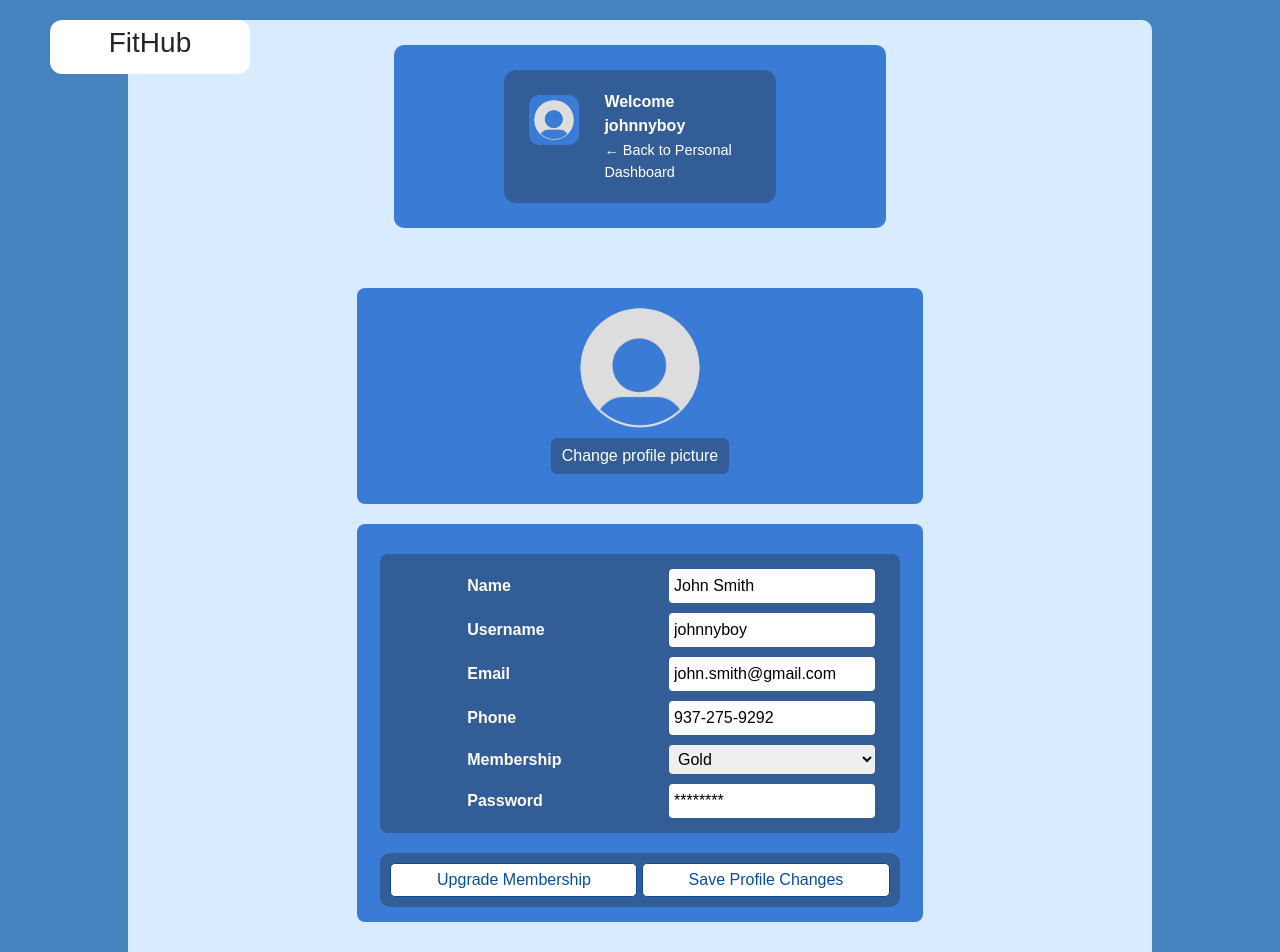
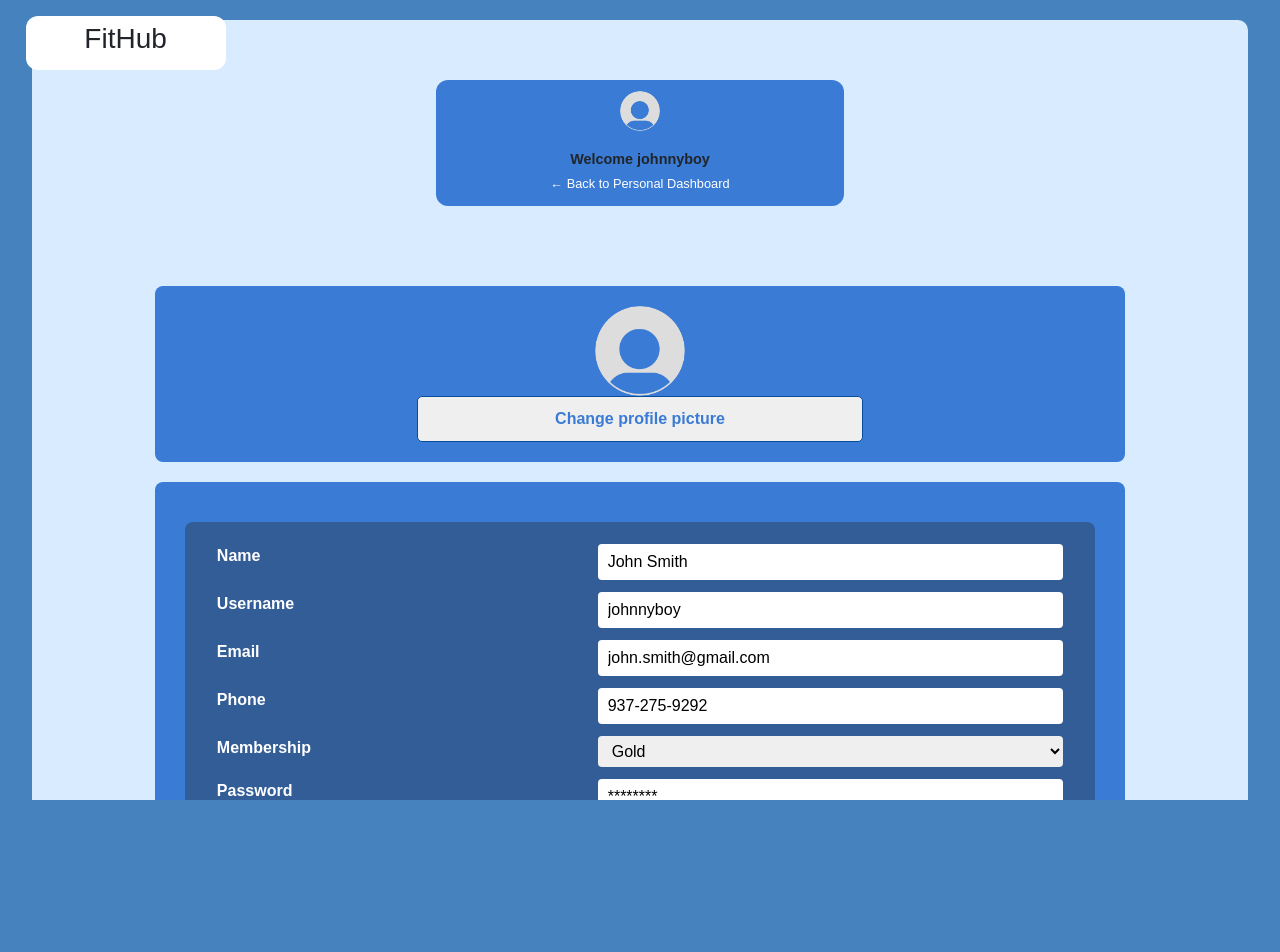
Before and after one commit to MukeshSabesan/FitHub-Personal-Dashboard---CPS714, a React (Vite) app: page /account-details in a window 1280 px wide. Shown: the top 952 px of the page. After the commit the page ends 800 px from the top, so only its background shows below. Built offline with nearby package versions, Linux system fonts and the light colour scheme.

Commit message:
adjust Member Dashboard and Profile Editor with new functionality

```diff
--- a/src/App.css
+++ b/src/App.css
@@ -1,150 +1,147 @@
-/* Make sure the background fills the full screen */
+/* Allow natural page scaling */
+html, body, #root {
+  height: 100%;
+  margin: 0;
+  padding: 0;
+  overflow-x: hidden;
+  background-color: #4682be;
+  font-family: Arial, sans-serif;
+}
 
-.upcoming-container {
-  position: absolute;
-  bottom: 95px;
-  left: 16px;
-  z-index: 1000;
+/* ------------------- GENERAL RESPONSIVE CARD STYLE ------------------- */
+.card-box {
   background: white;
   padding: 16px;
   border-radius: 12px;
-  width: 500px;
-  box-shadow: 0 4px 12px rgba(0, 0, 0, 0.1);
+  box-shadow: 0 4px 12px rgba(0,0,0,0.1);
 }
 
-.fithub-logo{
+/* ------------------- LOGO (TOP LEFT) ------------------- */
+.fithub-logo {
   position: fixed;
-  top: 20px;
-  left: 50px;
+  top: 2vh;
+  left: 2vw;
+
+  width: 18vw;
+  min-width: 120px;
+  max-width: 200px;
+
+  display: flex;
+  align-items: center;
+  justify-content: center;
+  padding: 6px;
+  gap: 10px;
+
+  background: white;
+  border-radius: 12px;
+  z-index: 1000;
+}
+
+/* ------------------- USER ACCOUNT CARD (TOP RIGHT) ------------------- */
+.useraccount-container {
+  position: fixed;
+  top: 2vh;
+  right: 2vw;
+
+  width: 22vw;
+  min-width: 200px;
+  max-width: 300px;
+
+  display: flex;
+  align-items: center;
+  padding: 12px 20px;
+
+  background: white;
+  border-radius: 12px;
+  box-shadow: 0 4px 12px rgba(0,0,0,0.1);
+  z-index: 1000;
+}
+
+/* Username details layout */
+.user-card { display: flex; align-items: start; gap: 20px; }
+.user-info { display: flex; flex-direction: column; }
+.main-page-username { padding-left:10; margin: 0; font-size: 1rem; font-weight: 600; }
+.details { background-color: white; color: #007bff; font-size: 0.9rem; margin-top: 2px; cursor: pointer;  border: none;}
+.details:hover { text-decoration: underline; }
+
+/* ------------------- UPCOMING CLASSES (BOTTOM LEFT) ------------------- */
+.upcoming-container {
+  position: fixed;
+  bottom: 5vh;
+  left: 2vw;
+
+  width: 35vw;
+  min-width: 250px;
+  max-width: 450px;
+
+  background: white;
+  padding: 16px;
+  border-radius: 12px;
+  box-shadow: 0 4px 12px rgba(0,0,0,0.1);
+  z-index: 1000;
+}
+
+/* Scrollable class list only when needed */
+.classes-list-container {
+  max-height: 40vh;
+  overflow-y: auto;
+  padding-right: 8px;
+  align-items: center;
+}
+.classes-list-container::-webkit-scrollbar { width: 8px; }
+.classes-list-container::-webkit-scrollbar-thumb {
+  background: #3a7bd5;
+  border-radius: 4px;
+}
+
+/* ------------------- GOALS PANEL (BOTTOM RIGHT) ------------------- */
+.goals-container {
+  position: fixed;
+  bottom: 5vh;
+  right: 2vw;
+
+  width: 45vw;
+  min-width: 300px;
+  max-width: 600px;
+  height: 55vh;
+
+  background: white;
+  padding: 16px;
+  border-radius: 12px;
+  box-shadow: 0 4px 12px rgba(0,0,0,0.1);
   z-index: 1000;
 
-  background: white;
-  padding: 6px;
-  border-radius: 12px;
-  width: 200px;
-  height: auto;
-  gap: 20px;
+  display: flex;
+  flex-direction: column;
+}
 
+/* Goals scrollable list */
+.goals-list-container {
+  flex: 1;
+  overflow-y: auto;
+  margin-top: 10px;
+  padding-right: 8px;
+}
+.goals-list-container::-webkit-scrollbar { width: 8px; }
+.goals-list-container::-webkit-scrollbar-thumb {
+  background: #3a7bd5;
+  border-radius: 4px;
+}
+
+.usage-btn-wrapper {
+  width: 100%;
   display: flex;
-  align-items: center; /* center content vertically */
-  justify-content: center;
+  justify-content: center;   /* centers the button */
+  margin-top: 20px;          /* spacing below membership details */
 }
 
 
-.goals-container {
-  position: fixed;
-  bottom: 170px;
-  right: 70px;
-  z-index: 1000;
-  background: white;
-  padding: 16px;
-  border-radius: 12px;
-  width: 1000px;
-  height: 500px;
-  box-shadow: 0 4px 12px rgba(0, 0, 0, 0.1);
-}
-
-/* Main fixed container */
-.useraccount-container {
-  position: fixed;
-  top: 20px;
-  right: 50px;
-  z-index: 1000;
-
-  background: white;
-  padding: 12px 20px;
-  border-radius: 12px;
-  width: 300px;
-  height: auto;
-  gap: 20px;
-
-  box-shadow: 0 4px 12px rgba(0, 0, 0, 0.1);
-
-  display: flex;
-  align-items: center; /* center content vertically */
-  justify-content: baseline;
-}
-
-/* Inner card for content layout */
-.user-card {
-  display: flex;
-  align-items: start;
-  gap: 30px;
-  width: 100%;
-  background: none;
-  border: none;
-  box-shadow: none;
-}
-
-/* Stack username above details */
-.user-info {
-  display: flex;
-  flex-direction: column;
-  justify-content: center;
-}
-
-/* Typography */
-.main-page-username {
-  margin: 0;
-  font-weight: 600;
-  font-size: 1rem;
-  color: black;
-  display: inline;
-}
-
-.details {
-  margin: 2px 0 0 0;
-  font-size: 0.9rem;
-  color: #007bff;
-  cursor: pointer;
-}
-
-.upcoming-container{
-   bottom: 150px;
-   left: 50px;
-   height: auto;
-}
-
-.details:hover {
-  text-decoration: underline;
-}
-
-.list-group-item input[type="checkbox"] {
-  margin-right: 30px;
-}
-
-.goals-list-container {
-  max-height: none;
-  overflow-y: visible;
-  margin-top: 10px;
-  margin-bottom: 20px; /* spacing between list and form */
-}
-
-/* Scrollable only when more than 8 items */
-.goals-list-container.scrollable {
-  max-height: 250px; /* adjust height based on your layout */
-  overflow-y: auto;
-  padding-right: 10px;
-}
-
-/* Optional scrollbar styling (just for this list) */
-.goals-list-container.scrollable::-webkit-scrollbar {
-  width: 8px;
-}
-
-.goals-list-container.scrollable::-webkit-scrollbar-thumb {
-  background-color: #3a7bd5;
-  border-radius: 4px;
-}
-
-/* Add spacing and layout for the goal form */
+/* Goal input row */
 .add-goal-form {
   display: flex;
-  align-items: center;
   gap: 10px;
-  margin-top: 10px;
+  margin-top: 12px;
 }
-
 .add-goal-form .form-control {
   flex: 1;
   padding: 6px;
@@ -156,37 +153,98 @@
   background-color: #3a7bd5;
   color: white;
   border: none;
+  padding: 6px 12px;
   border-radius: 6px;
-  padding: 6px 12px;
   cursor: pointer;
 }
 
-/* Disable full page scroll */
-html, body #root{
-  overflow: hidden;
-  background-color: #4682be; /* change to any color you want */
+.cancel-class {
+  background-color: red;
+  color: white;
+  border: none;
+  padding: 6px 12px;
+  border-radius: 6px;
+  cursor: pointer;
+  white-space: nowrap;
 }
 
-/* Scrollable class list container */
-.classes-list-container {
-  max-height: none;
-  overflow-y: visible;
-  margin-top: 10px;
+.view-classes-wrapper {
+  display: flex;
+  justify-content: center;
+  margin-top: 15px;
 }
 
-/* Activate scroll only when >5 classes */
-.classes-list-container.scrollable {
-  max-height: 220px;
-  overflow-y: auto;
-  padding-right: 10px;
+.usage-btn{
+   display: flex;
+  justify-content: center;   /* centers text horizontally */
+  align-items: center;        /* centers text vertically */
+
+  background-color: white;  /* green */
+  color: #4682be;
+
+  padding: 8px 16px;
+  border-radius: 6px;
+  border: none;
+  cursor: pointer;
+  font-weight: 600;
+  text-align: center;
 }
 
-/* Optional scrollbar styling */
-.classes-list-container.scrollable::-webkit-scrollbar {
-  width: 8px;
+.view-class-btn {
+  display: flex;
+  justify-content: center;   /* centers text horizontally */
+  align-items: center;        /* centers text vertically */
+
+  background-color: #28a745;  /* green */
+  color: white;
+
+  padding: 8px 16px;
+  border-radius: 6px;
+  border: none;
+  cursor: pointer;
+  font-weight: 600;
+  text-align: center;
 }
 
-.classes-list-container.scrollable::-webkit-scrollbar-thumb {
-  background-color: #3a7bd5;
-  border-radius: 4px;
+.schedule-item {
+  display: flex;
+  justify-content: space-between;
+  align-items: center;
+  width: 100%;
+  gap: 10px;
 }
+
+.class-info {
+  display: flex;
+  flex-direction: column;
+  flex: 1;              /* makes left side expand */
+}
+
+
+/* ------------------- MOBILE OPTIMIZATION ------------------- */
+@media (max-width: 900px) {
+  .fithub-logo { width: 35vw; }
+  .useraccount-container { width: 40vw; }
+
+  .upcoming-container,
+  .goals-container {
+    position: static;
+    width: 90vw;
+    max-width: none;
+    height: auto;
+    margin: 20px auto;
+  }
+
+  body, html, #root {
+    overflow-y: auto; /* allow full scrolling on mobile */
+  }
+}
+
+@media (max-width: 600px) {
+  .fithub-logo,
+  .useraccount-container {
+    width: 70vw;
+  }
+
+  .card-box { padding: 12px; }
+}
--- a/src/App.tsx
+++ b/src/App.tsx
@@ -20,6 +20,9 @@ function App(){
                         <div className="membership-details"><MembershipDetails /></div>
                         <div className="useraccount-container"><UserAccount /></div>
                         <div className="upcoming-container"><UpcomingClasses /></div>
+                        <div className="usage-btn-wrapper">
+                            <button className="usage-btn">View Facility and Equipment Usage</button>
+                        </div>
                         </>
                     }
                 />
--- a/src/components/AccountDetails.css
+++ b/src/components/AccountDetails.css
@@ -1,274 +1,179 @@
-/* ---------- Top-Level Container ---------- */
-/*
-    Children: * Page-Header
-                > Fithub-Logo
-                > Usercard
-                  > Card2 (declared in .tsx)
-                  > User-Info
-                    > Username
-                      > Details2
-                        > Details2: Hover
-              * Account-Details-Container
-                > Profile-Section
-                  > Profile-Pic
-                  > Change-Pic
-                > Info-Section
-                  > Info-Container
-                    > Info-Row
-                      > Info-Label
-                      > Info-Input
-                  > Save-and-Upgrade-Container
-                    > Upgrade-Btn
-                    > Save-Btn
-*/
-.profile-editor { /* Contains: Page-Header and Account-Details-Container */
+/* ---------- Top-Level Profile Container ---------- */
+.profile-editor {
   background-color: #d9ecff;
-  width: 80%;
+  width: 95%;              /* wider */
+  max-width: 1500px;       /* full-width with safe max */
   margin: 20px auto;
   border-radius: 10px;
   padding: 20px;
   font-family: "Arial", sans-serif;
-
-  display: block;
-  align-items: center;
-  justify-content: center;
 }
 
-/*---------- Page-Header ----------*/
-/*
-    Parent: Profile-Editor (Top-Level Container)
-
-    Children: * Fithub-Logo
-              * Usercard
-                > Card2 (declared in .tsx)
-                > User-Info
-                  > Username
-                    > Details2
-                      > Details2: Hover
-*/
+/* ---------- Page Header (Logo + User Card) ---------- */
 .page-header {
-  background-color: #3a7bd5;
-  width: 50%;
+  background-color:  #d9ecff;
+  width: 90%;
+  max-width: 1500px;
   display: flex;
   align-items: center;
-  justify-content: space-between;
-  margin: 30px auto;
+  justify-content: center;   /* <-- center everything */
+  margin: 20px auto;
   border-radius: 10px;
   padding: 20px;
-  margin-top: 5px;
-  margin-bottom: 5px;
-  gap: 10%;
+  gap: 40px;
 }
 
-.fithub-logo{
-  background: white;
-  padding: 10px;
+
+.usercard {
+  width: 40%;
+  background-color: #3a7bd5;
+  padding: 12px 30px;
   border-radius: 12px;
-  width: 200px;
-  height: auto;
-  gap: 20px;
+
+  display: flex;
+  flex-direction: column;    /* stack items vertically */
+  align-items: center;       /* center horizontally */
+  justify-content: center;   /* center vertically */
+  gap: 12px;
+  text-align: center;
 }
 
-.usercard {
-  width: 60%;
-  background-color: #335d97;
-  padding: 20px;
-  border-radius: 12px;
-  margin: 5px auto;
-  display: flex;
-  align-items: right;
-  gap: 20px;
+.details2{
+  background-color: #3a7bd5;
+  border: none;
+  color: white;
 }
 
+
+.details2:hover {
+  text-decoration: underline;
+}
+
+/* The small square behind the profile icon */
 .card2 {
   background-color: #3a7bd5;
-  padding: 5px;
-  margin: 5px;
+  padding: 4px;
   border-radius: 10px;
-  display: block;
+  width: 45px;             /* smaller icon container */
+  height: 45px;
+  display: flex;
+  justify-content: center;
   align-items: center;
-  justify-content: center;
-  width: 50px;
-  height: 50px;
 }
 
 .user-info {
-  width: 60%;
+  width: auto;
   display: flex;
-  justify-content: center;
-}
-
-.username {
-  width: 80%;
-  color: white;
-  margin: 0;
-  font-weight: 600;
-  font-size: 1rem;
-}
-
-.details2 {
-  color: white;
-  margin: 2px 0 0 0;
-  font-size: 0.9rem;
-  cursor: pointer;
-  background: none;
-  border: none;
-  text-align: left;
-  padding: 0;
-}
-
-.details2:hover {
-  color: white;
-  text-decoration: underline;
+  flex-direction: column;
+  justify-content: center;   /* vertical centering inside the column */
+  align-items: center;       /* horizontal centering inside the parent */
+  text-align: center;        /* keeps text centered */
 }
 
 
-/* ---------- Account-Details-Container ---------- */
-/*
-    Parent: Profile-Editor
-    Children: * Profile-Section
-              * Info-Section
-*/
+/* Make username text smaller */
+.username {
+  font-size: 0.9rem;
+  font-weight: 600;
+  margin: 0;
+}
+
+/* Make back button smaller and cleaner */
+.details2 {
+  font-size: 0.8rem;      /* smaller text */
+  margin-top: 2px;
+}
+
+/* ---------- Account Details Container ---------- */
 .account-details-container {
   background-color: #d9ecff;
-  width: 100%;
+  width: 95%;             /* wider */
+  max-width: 1500px;
   margin: 20px auto;
   border-radius: 10px;
   padding: 20px;
-  font-family: "Arial", sans-serif;
-
-  display: block;
-  align-items: center;
-  justify-content: center;
 }
 
-/* ---------- Profile-Section ---------- */
-/*
-    Parent: Account-Details-Container
-    Children: * Profile-Pic
-              * Change-Pic
-*/
-
+/* ---------- Profile Section ---------- */
 .profile-section {
-  width: 60%;
+  width: 90%;             /* previously 60% */
+  max-width: 1200px;
   background-color: #3a7bd5;
   text-align: center;
   margin: 20px auto;
   border-radius: 8px;
   padding: 20px;
-  display: block;
 }
 
-.profile-pic {
-  width: 120px;
-  height: 120px;
-  border-radius: 50%;
-}
-
-.change-pic {
-  max-width: 240px;
-  color: #ffffff;
-  background-color: #335d97;
-  display: block;
-  padding: 5px 10px;
-  border: 1px solid #335d97;
-  border-radius: 6px;
-  margin: 10px auto;
-  cursor: pointer;
-}
-
-
-
-/* ---------- Info-Section ---------- */
-/*
-    Parent: Account-Details-Container
-    Children: * Info-Container
-                > Info-Row
-                  > Info-Label
-                  > Info-Input
-              * Save-and-Upgrade Container
-                > Upgrade-Btn
-                > Save-Btn
-
-*/
+/* ---------- Info Section (Inputs) ---------- */
 .info-section {
-  width: 60%;
+  width: 90%;             /* previously 60% */
+  max-width: 1200px;
   background-color: #3a7bd5;
   color: white;
   margin: 20px auto;
   border-radius: 8px;
-  padding: 10px;
-  display: block;
-  align-items: center;
-  justify-content: center;
+  padding: 20px;
 }
 
-.info-container{
-  width: 95%;
+/* ---------- Info Container ---------- */
+.info-container {
+  width: 98%;             /* previously 95% */
   background-color: #335d97;
-  color: white;
+  border-radius: 8px;
   margin: 20px auto;
-  border-radius: 8px;
-  padding: 5px;
-  display: block;
-  align-items: center;
-  justify-content: center;
+  padding: 10px;
 }
 
+/* ---------- Individual Rows ---------- */
 .info-row {
-  width: 80%;
+  width: 95%;             /* wider */
   display: flex;
-  align-items: center;
   justify-content: space-between;
-  margin: 10px auto;
-  margin-right: 20px;
+  margin: 12px auto;
 }
 
 .info-label {
-  width: 80%;
+  width: 40%;
   font-weight: bold;
 }
 
 .info-input {
-  width: 80%;
-  padding: 5px;
+  width: 55%;             /* expands input boxes */
+  padding: 6px 10px;
+  border-radius: 4px;
   border: none;
-  border-radius: 4px;
 }
 
-
-/* --- Save-and-Upgrade Container --- */
+/* ---------- Save + Upgrade Container ---------- */
 .save-and-upgrade-container {
+  width: 98%;             /* wider */
   background-color: #335d97;
-  width: 95%;
   display: flex;
-  align-items: center;
   justify-content: space-between;
   margin: 30px auto;
   border-radius: 10px;
   padding: 10px;
-  margin-top: 5px;
-  margin-bottom: 5px;
-  gap: 5px;
-  font-family: "Arial", sans-serif;
 }
 
-.upgrade-btn {
-  width: 50%;
-  background-color: #fff;
-  color: #084c9e;
+.upgrade-btn, .save-btn, .change-pic {
+  width: 48%;             /* symmetric wider buttons */
+  padding: 10px;
+  font-weight: bold;
+  border-radius: 5px;
   border: 1px solid #084c9e;
-  padding: 4px 8px;
-  border-radius: 5px;
-  cursor: pointer;
+  color: #3a7bd5;
 }
 
-.save-btn {
-  width: 50%;
-  background-color: #fff;
-  color: #084c9e;
-  border: 1px solid #084c9e;
-  padding: 4px 8px;
-  border-radius: 5px;
-  cursor: pointer;
+.upgrade-btn:hover, .save-btn:hover, .change-pic:hover {
+  text-decoration: underline;
 }
+
+.profile-pic {
+  width: 90px;
+  height: 90px;
+  border-radius: 50%;
+  object-fit: cover;
+  margin: 0 auto;
+  display: block;
+}
```
Also changed, not shown: src/components/UpcomingClasses.tsx (+9 -1 lines).
